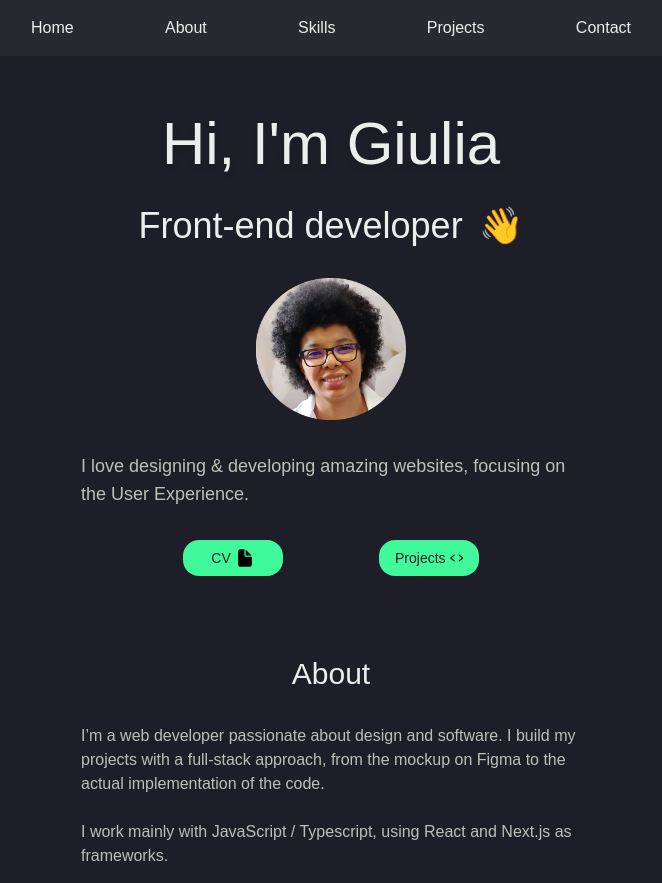
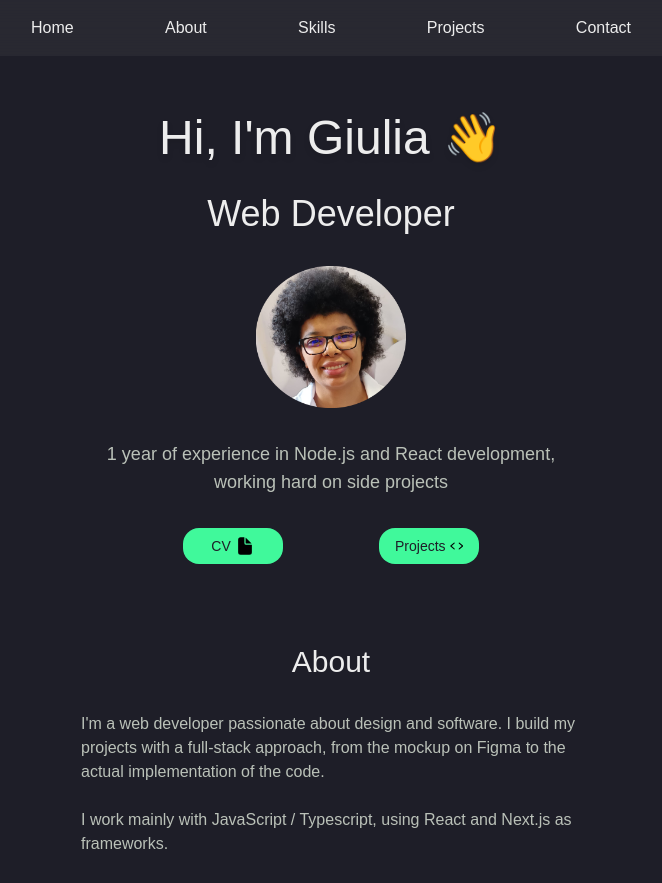
Before and after one commit to giuliadev95/giuliadev.com, a Next.js app: page / in a window 1280 px wide. Shown: the top 883 px of the page, without its empty margins (309-971 px from the left). Built offline with nearby package versions, Linux system fonts and the light colour scheme.

Commit message:
Update hero section and CV

```diff
--- a/src/components/About.tsx
+++ b/src/components/About.tsx
@@ -10,10 +10,9 @@ export default function About() {
                 <h2 id="about" className="text-white text-bold text-3xl scroll-mt-24">
                     About
                 </h2>
-
                 {/** Description */}
                 <p className="text-grayLight max-w-[500px]">
-                    I’m a web developer passionate about design and software.
+                    I&#39;m a web developer passionate about design and software.
                     I build my projects with a full-stack approach, from the mockup on Figma to
                     the actual implementation of the code.
                     <br/><br/>
@@ -22,7 +21,7 @@ export default function About() {
                     <br/><br/>
                     My journey started as a self-taught person,
                     studying really hard and attending courses, while strengthening my skills through
-                    side projects. I’m currently diving deeper into Next.js and the full-stack world.
+                    side projects. I&#39;m currently diving deeper into Next.js and the full-stack world.
                 </p>
             </div>
 
--- a/src/components/Hero.tsx
+++ b/src/components/Hero.tsx
@@ -8,17 +8,16 @@ import Link from "next/link";
 export default function Hero() {
     return(
         <div className="flex flex-col items-center justify-center mt-8 md:mt-12 lg:mt-16 xxl:mt-24 gap-8 mx-8">
-
             {/* Hi, I'm Giulia */}
-            <h1 className="text-white text-4xl md:text-5xl lg:text-6xl drop-shadow-md font-medium ">Hi, I&apos;m Giulia</h1>
+            <h1 className="text-white text-4xl md:text-5xl drop-shadow-md font-medium ">Hi, I&apos;m Giulia 👋</h1>
             <div className="flex flex-col  gap-2 md:gap-8 items-center">
-
                 {/* Front-end developer , 👋 */}
                 <span className="flex gap-4">
-                    <span className="text-white text-2xl md:text-3xl lg:text-4xl xxl:text-5xl font-normal">Front-end developer</span>
-                    <span className="text-4xl md:text-5xl lg:text-4xl">👋</span>
+                    <span className="text-white text-2xl md:text-3xl lg:text-4xl font-normal">Web Developer</span>
+                    {/*
+                        <span className="text-4xl md:text-5xl lg:text-4xl">👋</span>
+                    */}
                 </span>
-
                 {/** Profile picture */}
                 <span>
                     <Image
@@ -30,15 +29,14 @@ export default function Hero() {
                 </span>
             </div>
 
-            {/** I love designing & developing amazing websites, <br/> focusing on accessibility and user experience. */}
-            <p className="text-grayLight text-start text-base md:text-lg flex items-center justify-center max-w-[500px] ">
-            I love designing & developing amazing
-            websites, focusing on the User Experience.
+            {/** Hero text */}
+            <p className="text-grayLight text-center text-base md:text-lg flex items-center justify-center max-w-[500px] ">
+            1 year of experience in Node.js and React development,
+            working hard on side projects
             </p>
-
             {/** Dowload CV, Go to projects */}
             <span className="flex justify-between items-center gap-24">
-                <a href="/giulia_moukouyou_cv.pdf" target="_blank" rel="noopener noreferrer" aria-label="Open my curriculum in a new page" title="Open my curriculum in a new page">
+                <a href="/giulia-moukouyou-cv.pdf" target="_blank" rel="noopener noreferrer" aria-label="Open my curriculum in a new page" title="Open my curriculum in a new page">
                     <button type="button" className="bg-green rounded-2xl px-4 py-2 flex items-center justify-center gap-1 w-[100px] transition-all duration-300 hover:scale-110">
                             <p className="text-background text-sm font-medium">
                                 CV
```
Also changed, not shown: src/components/Projects.tsx (+1 -13 lines), 2 other files (tests, documents, lock files or other folders).
